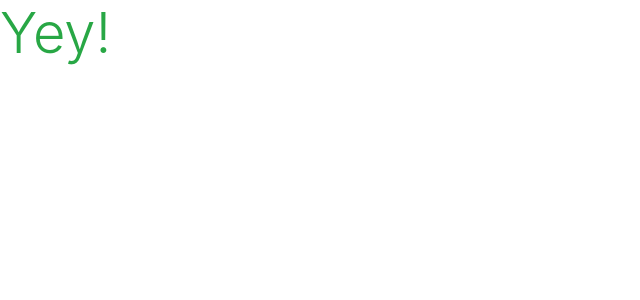
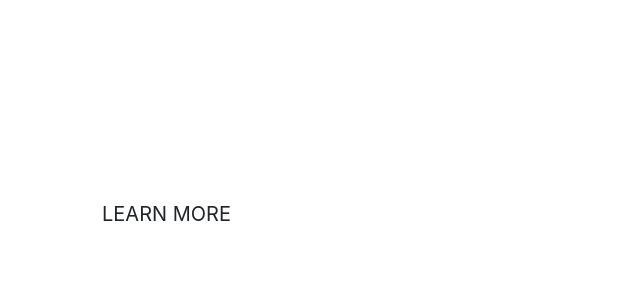
Before and after one commit to EmmaJane22/Design-and-Print, a Django app: page / in a window 1280 px wide. Shown: the top 300 px of the page, without its empty margins (0-640 px from the left). Run offline with Django 3.2, Linux system fonts and the light colour scheme.

Commit message:
Added home page content

```diff
--- a/home/templates/home/index.html
+++ b/home/templates/home/index.html
@@ -1,6 +1,28 @@
 {% extends "base.html" %}
 {% load static %}
 
+{% block page_header %}
+    <div class="container header-container">
+        <div class="row">
+            <div class="col">
+            </div>
+        </div>
+    </div>
+{% endblock %}
+
 {% block content %}
-    <h1 class="display-4 text-success">Yey!</h1>
+    <div class="container h-100">
+        <div class="row h-100">
+            <div class="col-7 col-md-6 my-auto">
+                <h1 class="display-4 logo-font text-white">
+                    You design it, we print it
+                </h1>
+                <div class="my-5">
+                    <h4>
+                        <a href="" class="learn-more-button btn btn-lg rounded-0 text-uppercase py-3">Learn more</a>
+                    </h4>
+                </div>
+            </div>
+        </div>
+    </div>
 {% endblock %}
```
